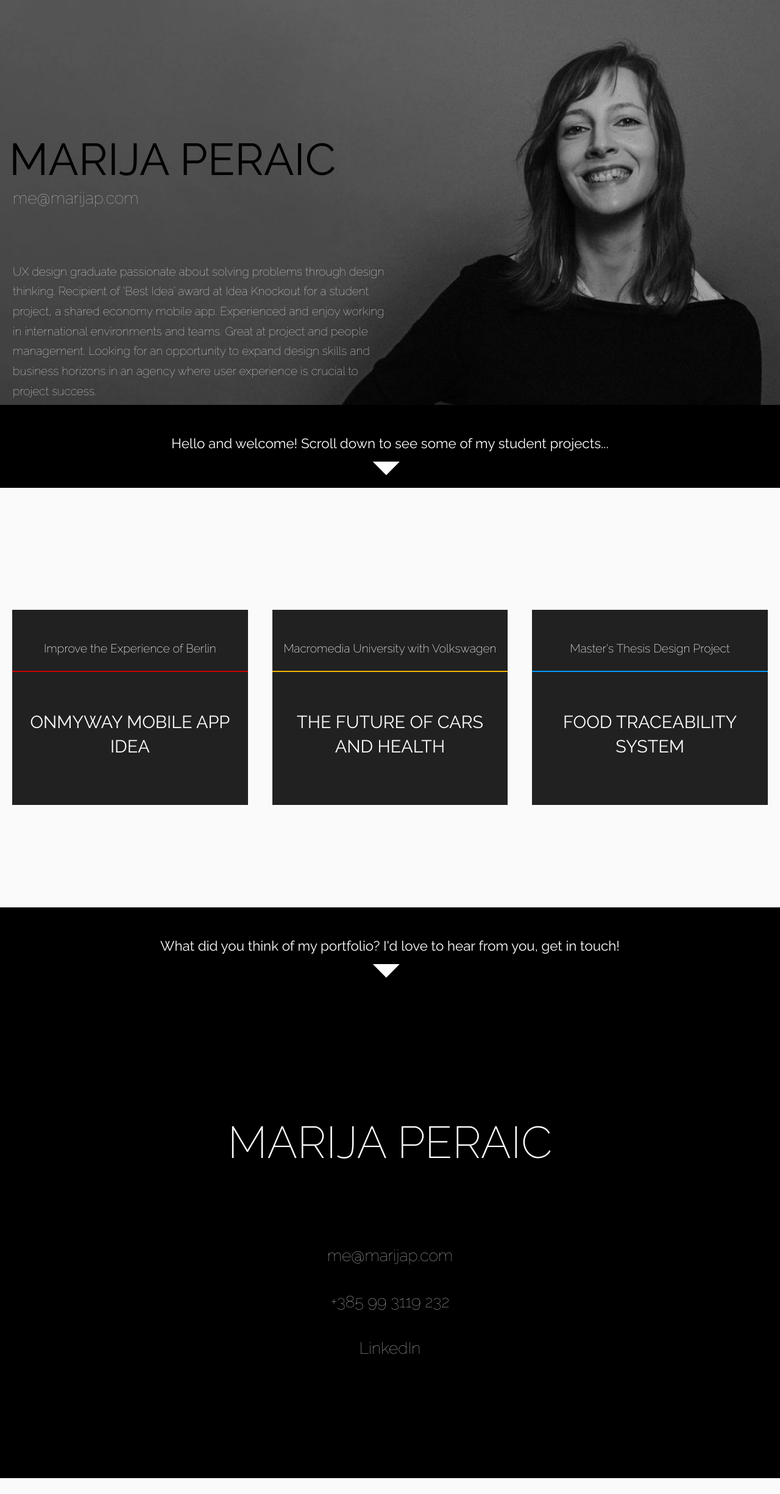
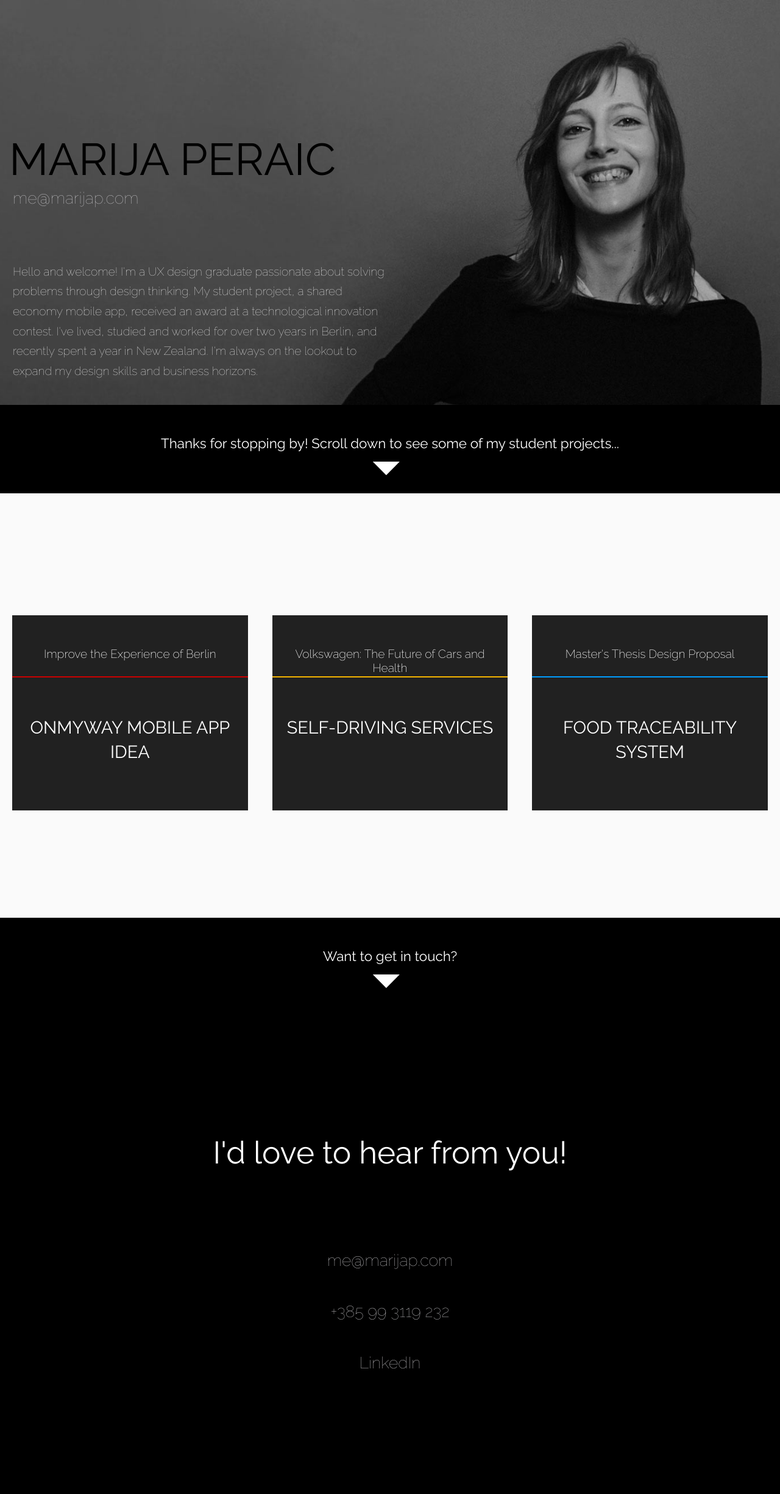
Before and after one commit to arielbk/portfolio-marija, a website: page index.html in a window 1280 px wide. Shown: the whole page at 61% size. Before the commit the page ends 2424 px from the top, so only its background shows below. Drawn offline with Linux system fonts and the light colour scheme.

Commit message:
design tweaks + mobile does not break entirely

```diff
--- a/index.html
+++ b/index.html
@@ -32,7 +32,7 @@
     <h1 id="name-profile">Marija Peraic</h1>
     <a id="email-profile" href="mailto:me@marijap.com"><h2>me@marijap.com</h2></a>
     <p id="text-profile">
-      UX design graduate passionate about solving problems through design thinking. Recipient of ‘Best Idea’ award at Idea Knockout for a student project, a shared economy mobile app. Experienced and enjoy working in international environments and teams. Great at project and people management. Looking for an opportunity to expand design skills and business horizons in an agency where user experience is crucial to project success.
+      Hello and welcome! I'm a UX design graduate passionate about solving problems through design thinking. My student project, a shared economy mobile app, received an award at a technological innovation contest. I've lived, studied and worked for over two years in Berlin, and recently spent a year in New Zealand. I'm always on the lookout to expand my design skills and business horizons.
     </p>
   </div>
 
@@ -43,7 +43,7 @@
   <a class="scroller-link" href="#portfolio-page"><div class="scroller">
 
     <p>
-      Hello and welcome! Scroll down to see some of my student projects...
+      Thanks for stopping by! Scroll down to see some of my student projects...
     </p>
 
     <svg class="scroller-arrow" version="1.1" xmlns="http://www.w3.org/2000/svg" xmlns:xlink="http://www.w3.org/1999/xlink" x="0px" y="0px" viewBox="0 0 1000 1000">
@@ -61,8 +61,9 @@
 
     <div class="row mt-4">
 
-      <div class="col-md thumbs">
+      <div class="col-md">
         <a href="#omwModal" data-toggle="modal" data-target="#omwModal">
+          <div class="thumbs">
             <div class="project-aim">
               <h5>Improve the Experience of Berlin</h5>
             </div>
@@ -71,31 +72,36 @@
                 OnMyWay Mobile App Idea
               </h3>
             </div>
-        </a>
-      </div>
-
-      <div class="col-md thumbs">
-        <a href="#vwModal" data-toggle="modal" data-target="#vwModal">
-          <div class="project-aim">
-            <h5>Macromedia University with Volkswagen</h5>
-          </div>
-          <div id="vw-title" class="project-title">
-            <h3>
-              The Future of Cars and Health
-            </h3>
           </div>
         </a>
       </div>
 
-      <div class="col-md thumbs">
+      <div class="col-md">
+        <a href="#vwModal" data-toggle="modal" data-target="#vwModal">
+          <div class="thumbs">
+            <div class="project-aim">
+              <h5>Volkswagen: The Future of Cars and Health</h5>
+            </div>
+            <div id="vw-title" class="project-title">
+              <h3>
+                Self-driving Services
+              </h3>
+            </div>
+          </div>
+        </a>
+      </div>
+
+      <div class="col-md">
         <a href="#mastersModal" data-toggle="modal" data-target="#mastersModal">
+          <div class="thumbs">
             <div class="project-aim">
-            <h5>Master's Thesis Design Project</h5>
+              <h5>Master's Thesis Design Proposal</h5>
             </div>
             <div id="masters-title" class="project-title">
               <h3>
                 Food Traceability System
               </h3>
+            </div>
           </div>
         </a>
       </div>
@@ -108,7 +114,8 @@
     <div class="modal-dialog modal-dialog-centered modal-md" role="document">
       <div class="modal-content">
         <div class="modal-header">
-          <h5 class="modal-title">Improve the Experience of Berlin</h5><h4 class="modal-date modal-date-omw float-right">April 2015 - July 2015</h4>
+          <h5 class="modal-title">Improve the Experience of Berlin</h5>
+          <h4 class="modal-date float-right">April 2015 - July 2015</h4>
           <button type="button" class="close" data-dismiss="modal" aria-label="Close">
             <span aria-hidden="true">&times;</span>
           </button>
@@ -139,14 +146,14 @@
     <div class="modal-dialog modal-dialog-centered modal-lg" role="document">
       <div class="modal-content">
         <div class="modal-header">
-          <h5 class="modal-title">OnMyWay App Idea</h5>
+          <h5 class="modal-title">Improve the Experience of Berlin</h5>
           <button type="button" class="close" data-dismiss="modal" aria-label="Close">
             <span aria-hidden="true">&times;</span>
           </button>
         </div>
         <div class="modal-body">
 
-          <video class="video" poster="images/omwthumb.png" controls>
+          <video class="video" poster="images/omwThumb.png" controls>
             <source src="videos/OnMyWay.mp4" type="video/mp4">
             Your browser does not support the OnMyWay MP4 video. Please <a href="videos/onmyway.mp4">download it.</a>
           </video>
@@ -163,14 +170,15 @@
       <div class="modal-content">
         <div class="modal-header">
 
-          <h5 class="modal-title">Macromedia University with Volkswagen</h5><h4 class="modal-date modal-date-vw float-right">October 2015 - January 2016</h4>
+          <h5 class="modal-title">Volkswagen: The Future of Cars and Health</h5>
+          <h4 class="modal-date float-right">October 2015 - January 2016</h4>
           <button type="button" class="close" data-dismiss="modal" aria-label="Close">
             <span aria-hidden="true">&times;</span>
           </button>
         </div>
         <div class="modal-body">
             <h3 class="modal-project-title">
-              The Future of Cars and Health
+              Self-Driving Services
             </h3>
           <p>
             What do you do when your company is facing an environmental scandal that’s all over the media? For VW it meant hiring the Macromedia team of eight to provide them with crazy ideas that connect two seemingly unrelated topics: cars and health. Their primary goal was to set a new direction for the future.
@@ -194,14 +202,14 @@
     <div class="modal-dialog modal-dialog-centered modal-lg" role="document">
       <div class="modal-content">
         <div class="modal-header">
-          <h5 class="modal-title">Volkswagen Project</h5>
+          <h5 class="modal-title">Volkswagen: the Future of Cars and Health</h5>
           <button type="button" class="close" data-dismiss="modal" aria-label="Close">
             <span aria-hidden="true">&times;</span>
           </button>
         </div>
         <div class="modal-body pdf-viewer">
 
-          <iframe id="vw-iframe" src="https://docs.google.com/viewer?url=http://marijap.com/pdfs/marijap_vw.pdf&embedded=true" class="embedPDF" frameborder="0"></iframe>
+          <iframe id="vw-iframe" src="https://docs.google.com/viewer?url=http://marijap.com/pdfs/marijap_vw.pdf&embedded=true" class="embedPDF"></iframe>
 
         </div>
       </div>
@@ -215,7 +223,8 @@
     <div class="modal-dialog modal-dialog-centered modal-md" role="document">
       <div class="modal-content">
         <div class="modal-header">
-          <h5 class="modal-title">Master's Thesis Design Project</h5><h4 class="modal-date modal-date-masters float-right">April 2016 - July 2016</h4>
+          <h5 class="modal-title">Master's Thesis Design Proposal</h5>
+          <h4 class="modal-date float-right">April 2016 - July 2016</h4>
           <button type="button" class="close" data-dismiss="modal" aria-label="Close">
             <span aria-hidden="true">&times;</span>
           </button>
@@ -246,14 +255,14 @@
     <div class="modal-dialog modal-dialog-centered modal-lg" role="document">
       <div class="modal-content">
         <div class="modal-header">
-          <h5 class="modal-title">Master's Thesis</h5>
+          <h5 class="modal-title">Master's Thesis Design Proposal</h5>
           <button type="button" class="close" data-dismiss="modal" aria-label="Close">
             <span aria-hidden="true">&times;</span>
           </button>
         </div>
         <div class="modal-body pdf-viewer">
 
-          <iframe id="masters-iframe" src="https://docs.google.com/viewer?url=http://marijap.com/pdfs/marijap_thesis.pdf&embedded=true" class="embedPDF" frameborder="0"></iframe>
+          <iframe id="masters-iframe" src="https://docs.google.com/viewer?url=http://marijap.com/pdfs/marijap_thesis.pdf&embedded=true" class="embedPDF"></iframe>
 
         </div>
       </div>
@@ -269,7 +278,7 @@
   <div class="scroller">
 
     <p>
-      What did you think of my portfolio? I'd love to hear from you, get in touch!
+      Want to get in touch?
     </p>
 
     <svg class="scroller-arrow" version="1.1" xmlns="http://www.w3.org/2000/svg" xmlns:xlink="http://www.w3.org/1999/xlink" x="0px" y="0px" viewBox="0 0 1000 1000">
@@ -285,9 +294,9 @@
 
   <div id="contact-page">
   <div class="container-fluid">
-    <h1>Marija Peraic</h1>
+    <h1>I'd love to hear from you!</h1>
     <a class="contact-option" href="mailto:me@marijap.com"><h2>me@marijap.com</h2></a>
-    <a class="contact-option" id="contact-number" href=""><h2>+385 99 3119 232</h2></a>
+    <a class="contact-option" id="contact-number" href="tel:+385993119232"><h2>+385 99 3119 232</h2></a>
     <a class="contact-option" href="http://linkedin.com/in/marijaperaic"><h2>LinkedIn</h2></a>
   </div>
   </div>
--- a/js/script.js
+++ b/js/script.js
@@ -2,7 +2,7 @@ $(document).ready(function() {
 
   $("a.scroller-link").click(function() {
     var scrollID = $(this).attr("href");
-    $("html, body").animate({scrollTop: $(scrollID).offset().top}, "slow");
+    $("html, body").animate({scrollTop: $(scrollID).offset().top}, 400);
     return false;
   });
 
--- a/main.scss
+++ b/main.scss
@@ -54,6 +54,9 @@ body {
   font-family: "Raleway", sans-serif;
   background-color: $white;
 }
+*::selection {
+  background: lighten($darkgrey, 30%);
+}
 a {
   color: $purple;
 }
@@ -98,8 +101,7 @@ h5 {
 // ==============================================================
 .scroller {
   width: 100%;
-  height: 17vh;
-  min-height: 120px;
+  min-height: 17vh;
   background-color: #000;
   text-align: center;
   color: #fff;
@@ -126,9 +128,9 @@ path {
 // ==============================================================
 #profile-page {
   padding-left: 21px;
+  padding-right: 21px;
   width: 100%;
-  height: 83vh;
-  min-height: 640px;
+  min-height: 83vh;
   background: #000 url(images/marijaHeader.jpg) no-repeat top center;
   background-size: cover;
 }
@@ -155,23 +157,29 @@ path {
   font-weight: 100;
   line-height: 1.7em;
   font-size: 1.2em;
+  margin-bottom: 0;
+  padding-bottom: 1em;
 }
 // ==============================================================
 //                                     Portfolio
 // ==============================================================
 #portfolio-page {
-  height: 83vh;
-  min-height: 640px;
+  min-height: 83vh;
 }
 .thumbs {
   text-align: center;
-  padding-top: 22vh;
+  margin-top: 22vh;
+  margin-bottom: 22vh;
+  background: $darkgrey;
+  transition: background .4s;
+}
+.thumbs:hover {
+  background: #000;
 }
 .project-aim {
   width: 100%;
   height: 100px;
   padding: 12px;
-  background: $darkgrey;
   h5 {
     font-size: 1.2em;
     padding-top: 40px;
@@ -182,7 +190,6 @@ path {
   width: 100%;
   height: 220px;
   padding: 12px;
-  background: $darkgrey;
   h3 {
     font-weight: 400;
     line-height: 1.4em;
@@ -207,16 +214,12 @@ path {
 }
 .modal-date {
   color: lighten($grey, 18%);
-  margin-top: 7px;
+  margin: 7px 0 0 auto;
+  display: inline-block;
 }
-.modal-date-omw {
-  margin-left: 18em;
-}
-.modal-date-vw {
-  margin-left: 10em;
-}
-.modal-date-masters {
-  margin-left: 19em;
+// Not the best solution, but allows the modal date to float to the right and sit by the x button
+.modal-header .close {
+  margin: -1rem -1rem -1rem 0;
 }
 .modal-title {
   color: #fff;
@@ -293,14 +296,15 @@ path {
 // ==============================================================
 #contact-page {
   width: 100%;
-  height: 100vh;
-  min-height: 640px;
+  min-height: 100vh;
   background: #000;
   text-align: center;
   padding-top: 220px;
 }
 #contact-page h1 {
-  font-weight: 200;
+  text-transform: none;
+  font-size: 3.2em;
+  font-weight: 400;
   color: #fff;
   margin-bottom: 130px;
 }
@@ -314,7 +318,7 @@ path {
   text-decoration: none;
 }
 .contact-option h2 {
-  margin-bottom: 44px;
+  padding-bottom: 44px;
   font-weight: 100;
 }
 #contact-number {
```
Also changed, not shown: main.css, 1 other file. Lines whose indentation alone changed are shown as unchanged.
